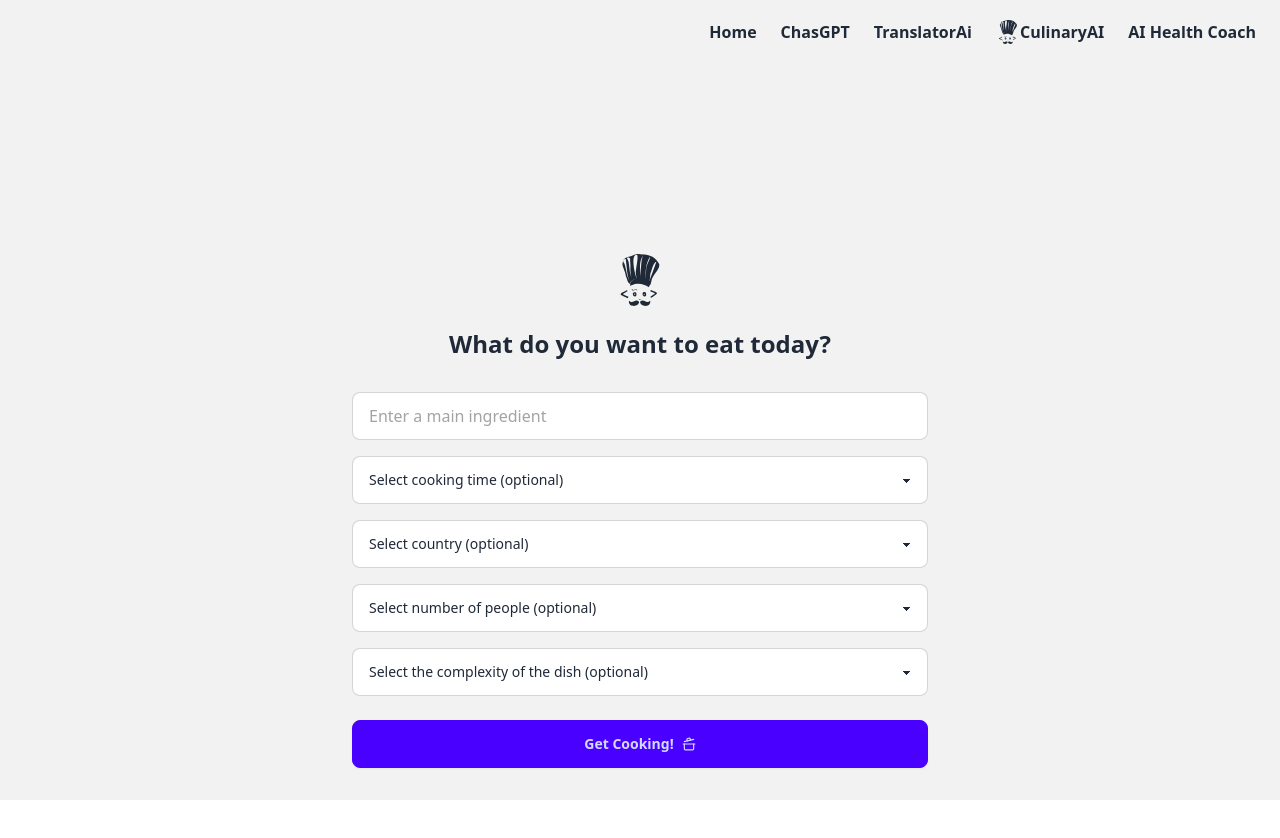
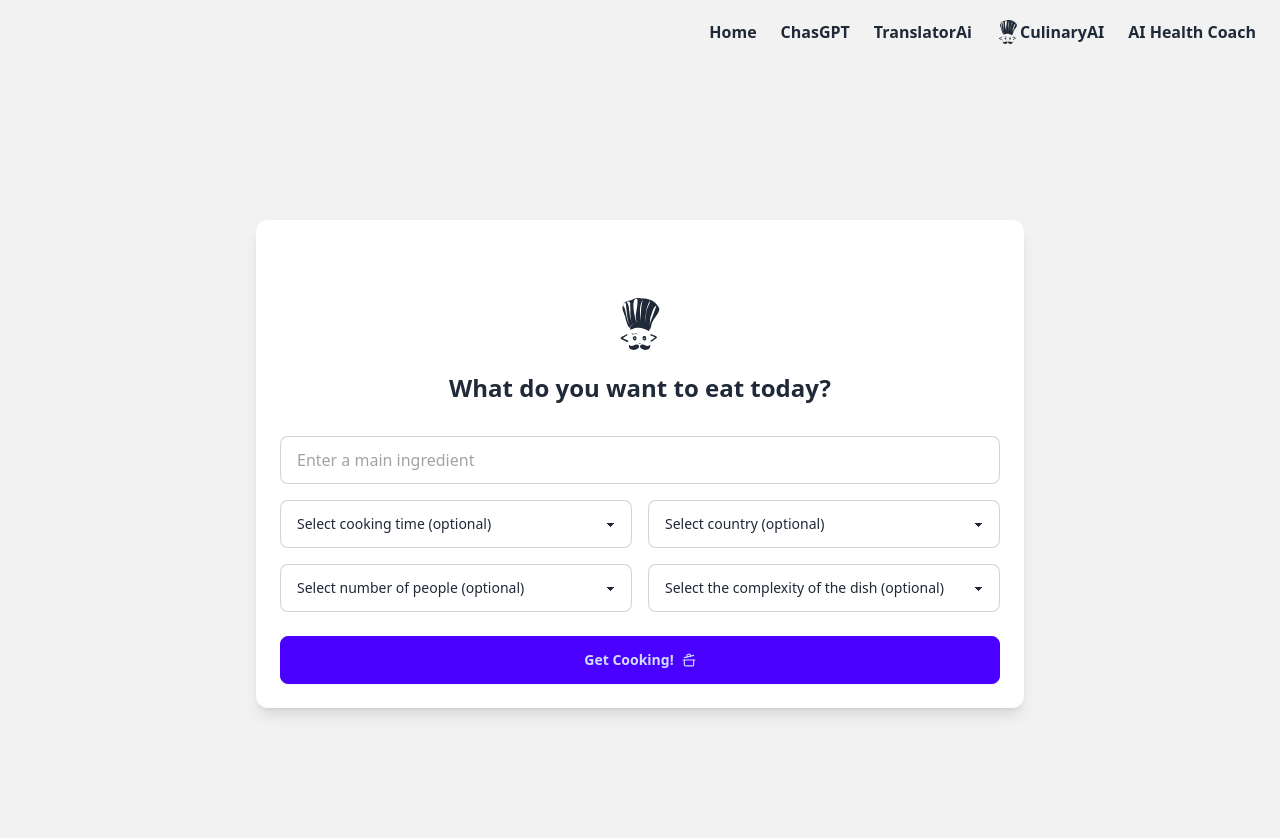
Before and after one commit to t-kupp/chas-google-ai-website, a Next.js app: page /CulinaryAI in a window 1280 px wide. Shown: the top 838 px of the page. Before the commit the page ends 800 px from the top, so only its background shows below. Built offline with nearby package versions, Linux system fonts and the light colour scheme; no server answers.

Commit message:
made some design changes to the CulinaryAI page

```diff
--- a/src/pages/CulinaryAI.jsx
+++ b/src/pages/CulinaryAI.jsx
@@ -2,7 +2,6 @@ import { model } from "../../util/naayav-ai";
 import { useState } from "react";
 import { LuCookingPot } from "react-icons/lu";
 import { SiCodechef } from "react-icons/si";
-
 
 export default function RecipePrompt() {
   const [isThinking, setIsThinking] = useState(false);
@@ -50,36 +49,40 @@ export default function RecipePrompt() {
       }, 500);
     }
   }
+  return (
+    <div className="flex items-center justify-center min-h-screen px-4 py-8 bg-base-200 dark:bg-neutral-900">
+      <div className="mx-auto flex w-full max-w-3xl flex-grow flex-col gap-6">
+        {recipe && (
+          <div className="rounded-xl bg-white p-6 shadow-lg dark:bg-neutral-800">
+            <h2 className="text-2xl font-bold text-center mb-4">Your Recipe</h2>
+            <div className="prose dark:prose-invert mx-auto whitespace-pre-wrap">
+              {recipe}
+            </div>
+          </div>
+        )}
+        {isThinking && <div className="loading loading-spinner loading-lg mx-auto"></div>}
 
-  return (
-    <div className="flex flex-grow flex-col px-4 py-8 bg-base-200 dark:bg-neutral-900">
-      <div className="mx-auto flex w-full max-w-3xl flex-grow flex-col">
-        <div className="flex max-h-full flex-col gap-4">
-          {recipe && (
-            <div className="chat chat-start">
-              <div className="chat-bubble whitespace-pre-wrap">{recipe}</div>
-            </div>
+        <div className="rounded-xl bg-white p-6 shadow-lg dark:bg-neutral-800">
+          {!recipe && (
+            <h1 className="flex flex-col mx-auto my-8 text-2xl place-items-center font-bold">
+              <SiCodechef className="h-24" size={52} />
+              What do you want to eat today?
+            </h1>
           )}
-          {isThinking && <div className="loading loading-spinner loading-lg mx-auto"></div>}
-        </div>
-        <div className="bottom-8 mt-auto flex flex-col pt-8 ">
-          {!recipe && <h1 className="flex flex-col mx-auto my-8 text-2xl place-items-center font-bold"> <SiCodechef className="h-24" size={52} />
-            What do you want to eat today?
-            </h1>}
           <input
             value={input}
             onChange={(e) => setInput(e.target.value)}
             onKeyDown={(e) => handleKeyDown(e)}
             type="text"
             placeholder="Enter a main ingredient"
-            className="input input-bordered mx-auto w-full max-w-xl bg-base-100 placeholder-neutral-400"
+            className="input input-bordered w-full bg-base-100 placeholder-neutral-400 mb-4"
           />
 
-          <div className="mt-4 flex flex-col gap-4">
+          <div className="grid grid-cols-1 sm:grid-cols-2 gap-4">
             <select
               value={cookingTime}
               onChange={(e) => setCookingTime(e.target.value)}
-              className="select select-bordered w-full max-w-xl mx-auto"
+              className="select select-bordered w-full"
             >
               <option value="">Select cooking time (optional)</option>
               <option value="30 minutes">30 minutes</option>
@@ -87,13 +90,13 @@ export default function RecipePrompt() {
               <option value="1 hour">1 hour</option>
               <option value="1 hour 30 minutes">1 hour 30 minutes</option>
               <option value="2 hours">2 hours</option>
-              <option value="2 hours">3 hours</option>
+              <option value="3 hours">3 hours</option>
             </select>
 
             <select
               value={country}
               onChange={(e) => setCountry(e.target.value)}
-              className="select select-bordered w-full max-w-xl mx-auto"
+              className="select select-bordered w-full"
             >
               <option value="">Select country (optional)</option>
               <option value="Italy">Italy</option>
@@ -115,7 +118,7 @@ export default function RecipePrompt() {
             <select
               value={people}
               onChange={(e) => setPeople(e.target.value)}
-              className="select select-bordered w-full max-w-xl mx-auto"
+              className="select select-bordered w-full"
             >
               <option value="">Select number of people (optional)</option>
               <option value="1">1</option>
@@ -129,7 +132,7 @@ export default function RecipePrompt() {
             <select
               value={complexity}
               onChange={(e) => setComplexity(e.target.value)}
-              className="select select-bordered w-full max-w-xl mx-auto"
+              className="select select-bordered w-full"
             >
               <option value="">Select the complexity of the dish (optional)</option>
               <option value="easy">easy</option>
@@ -140,10 +143,9 @@ export default function RecipePrompt() {
 
           <button
             onClick={sendRequest}
-            className="btn btn-primary mx-auto mt-6 w-full max-w-xl"
+            className="btn btn-primary mx-auto mt-6 w-full "
           >
             Get Cooking! <LuCookingPot />
-
           </button>
         </div>
       </div>
```
